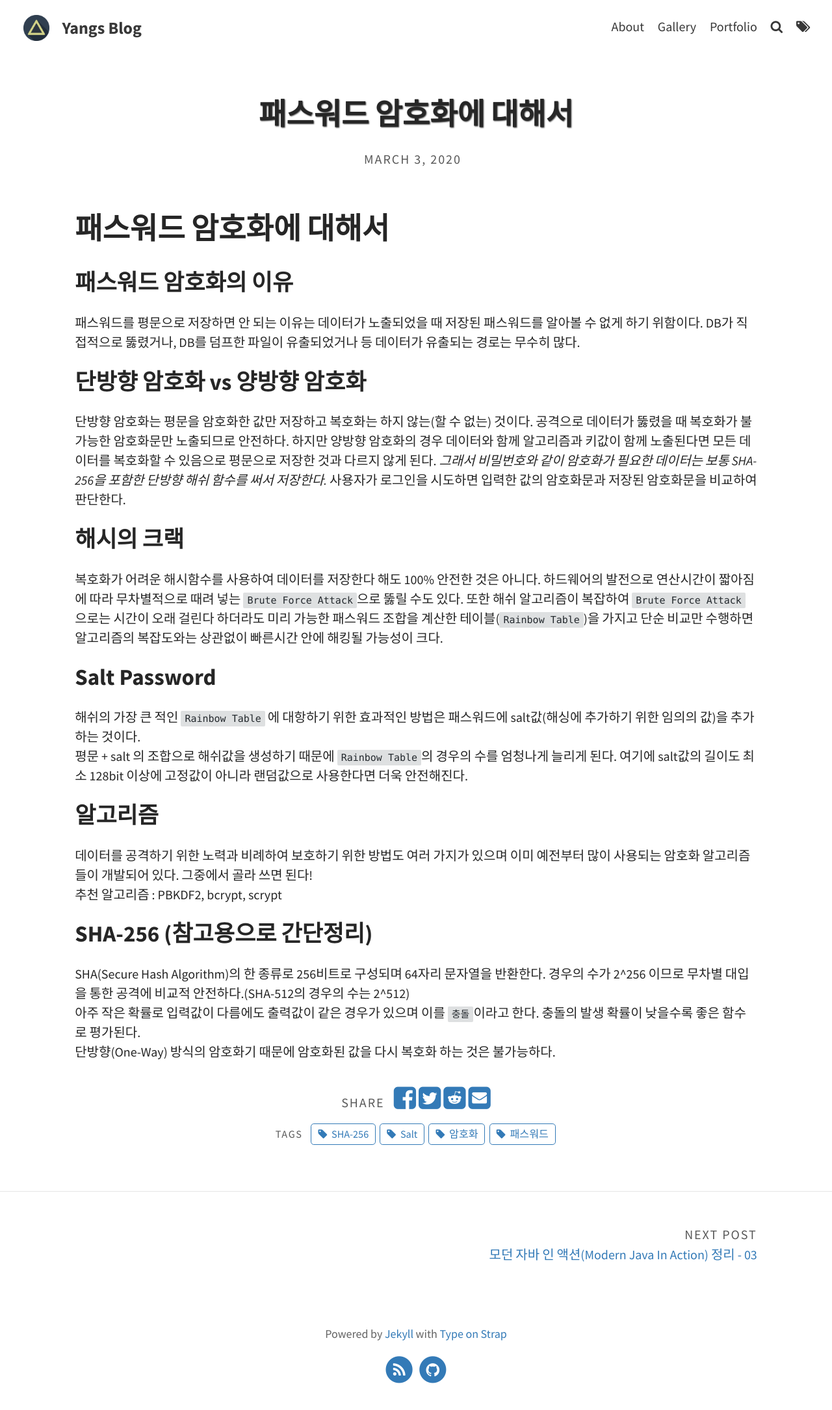
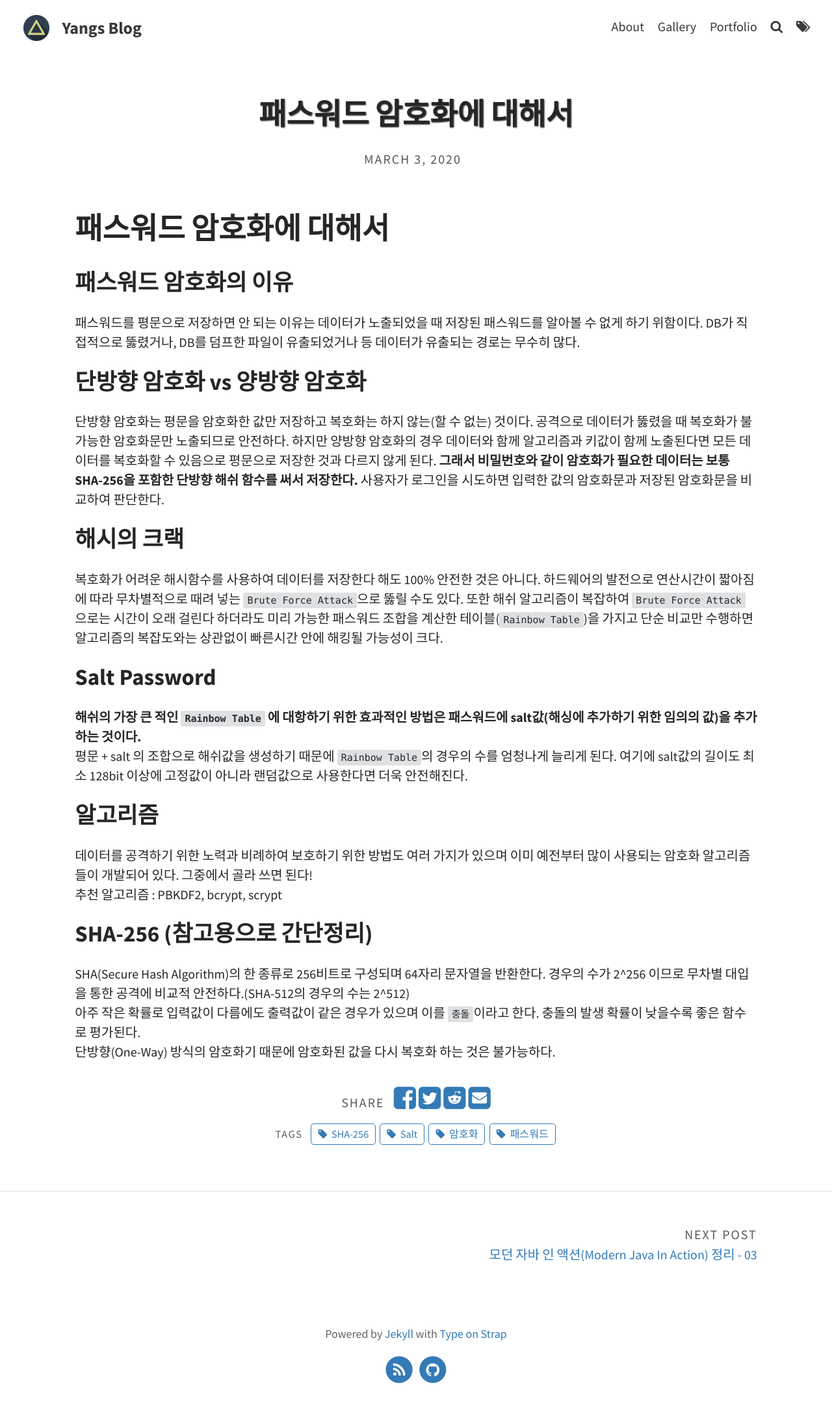
Before and after one commit to swampwar/swampwar.github.io, a Jekyll site: the page built from _posts/2020/2020-03-03-패스워드 암호화에 대해서.md, in a window 1280 px wide. Shown: the whole page at 65% size. Built offline with Jekyll 4.4.1, drawn with Linux system fonts in a browser that asks for light colours.

```diff
--- a/_posts/2020/2020-03-03-패스워드 암호화에 대해서.md
+++ b/_posts/2020/2020-03-03-패스워드 암호화에 대해서.md
@@ -13,7 +13,7 @@ DB를 덤프한 파일이 유출되었거나 등 데이터가 유출되는 경
 ## 단방향 암호화 vs 양방향 암호화
 단방향 암호화는 평문을 암호화한 값만 저장하고 복호화는 하지 않는(할 수 없는) 것이다. 공격으로 데이터가 뚫렸을 때 복호화가 불가능한 암호화문만 노출되므로 안전하다.
 하지만 양방향 암호화의 경우 데이터와 함께 알고리즘과 키값이 함께 노출된다면 모든 데이터를 복호화할 수 있음으로 평문으로 저장한 것과 다르지 않게 된다.
-*그래서 비밀번호와 같이 암호화가 필요한 데이터는 보통 SHA-256을 포함한 단방향 해쉬 함수를 써서 저장한다.*
+**그래서 비밀번호와 같이 암호화가 필요한 데이터는 보통 SHA-256을 포함한 단방향 해쉬 함수를 써서 저장한다.**
 사용자가 로그인을 시도하면 입력한 값의 암호화문과 저장된 암호화문을 비교하여 판단한다.
 
 ## 해시의 크랙
@@ -22,7 +22,7 @@ DB를 덤프한 파일이 유출되었거나 등 데이터가 유출되는 경
 또한 해쉬 알고리즘이 복잡하여 `Brute Force Attack`으로는 시간이 오래 걸린다 하더라도 미리 가능한 패스워드 조합을 계산한 테이블(`Rainbow Table`)을 가지고 단순 비교만 수행하면 알고리즘의 복잡도와는 상관없이 빠른시간 안에 해킹될 가능성이 크다.
 
 ## Salt Password
-해쉬의 가장 큰 적인 `Rainbow Table` 에 대항하기 위한 효과적인 방법은 패스워드에 salt값(해싱에 추가하기 위한 임의의 값)을 추가하는 것이다.
+**해쉬의 가장 큰 적인 `Rainbow Table` 에 대항하기 위한 효과적인 방법은 패스워드에 salt값(해싱에 추가하기 위한 임의의 값)을 추가하는 것이다.**
 평문 + salt 의 조합으로 해쉬값을 생성하기 때문에 `Rainbow Table`의 경우의 수를 엄청나게 늘리게 된다.
 여기에 salt값의 길이도 최소 128bit 이상에 고정값이 아니라 랜덤값으로 사용한다면 더욱 안전해진다.
 
```
